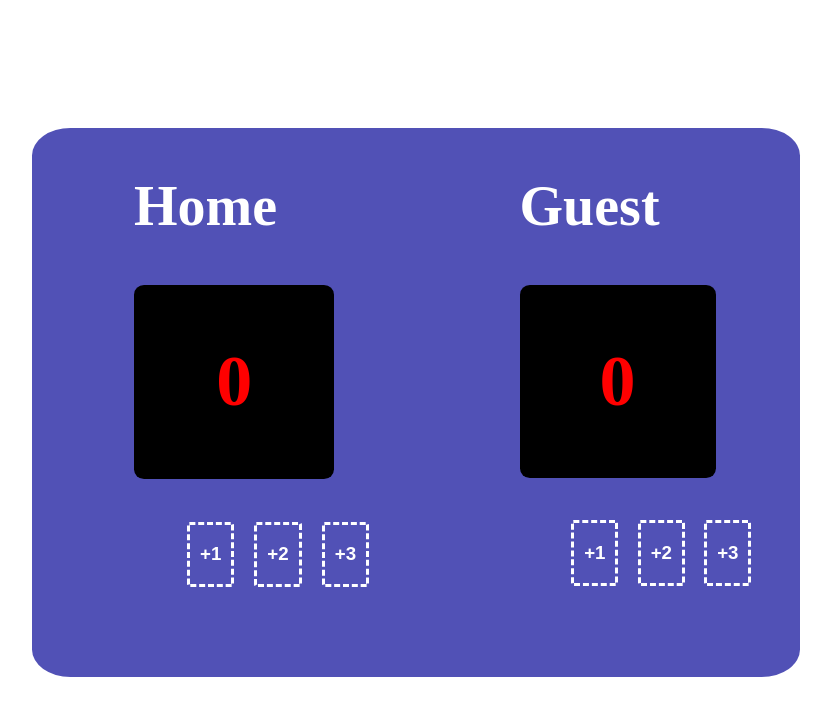
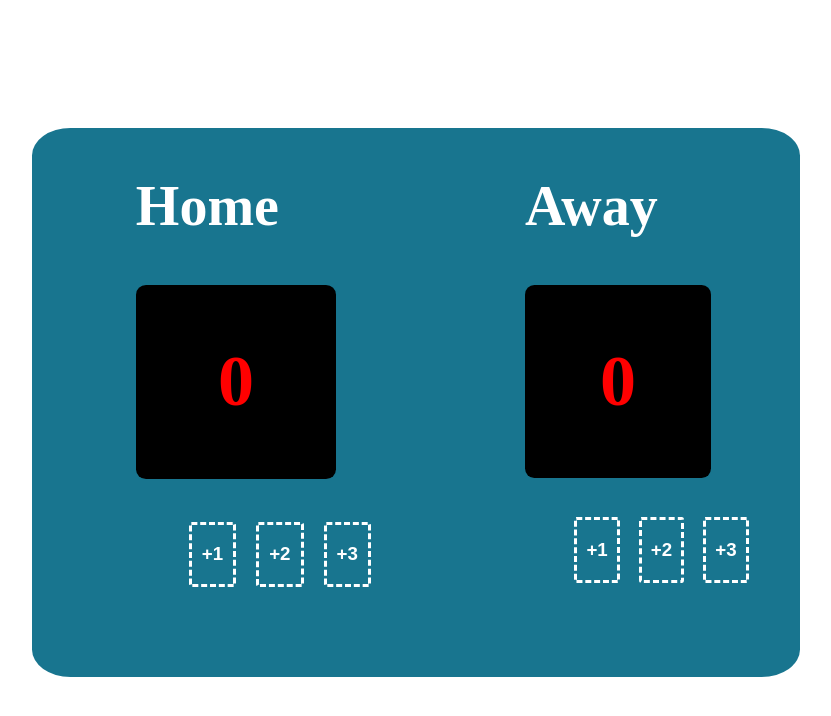
Before and after one commit to zumrudisgandar/scoreboard, a plain HTML site: page index.html in a window 1280 px wide. Shown: the whole page, without its empty margins (224-1055 px from the left). Drawn offline with Linux system fonts and the light colour scheme; a web font is replaced by a local one.

Commit message:
Update score header and color

```diff
--- a/index.css
+++ b/index.css
@@ -23,7 +23,7 @@ h2 {
     display: flex;
     justify-content: space-around;
     text-align: center;
-    background-color: rgb(81, 81, 182);
+    background-color: rgb(24, 117, 143);
     margin: 10% 20%;
     padding-bottom: 7%;
     border-radius: 5%;
--- a/index.html
+++ b/index.html
@@ -29,7 +29,7 @@
                 </div>
             </div>
             <div class="col">
-                <h2>Guest</h2>
+                <h2>Away</h2>
                 <div class="square">
                     <h1 id="guest-el">0</h1>
                 </div>
```
